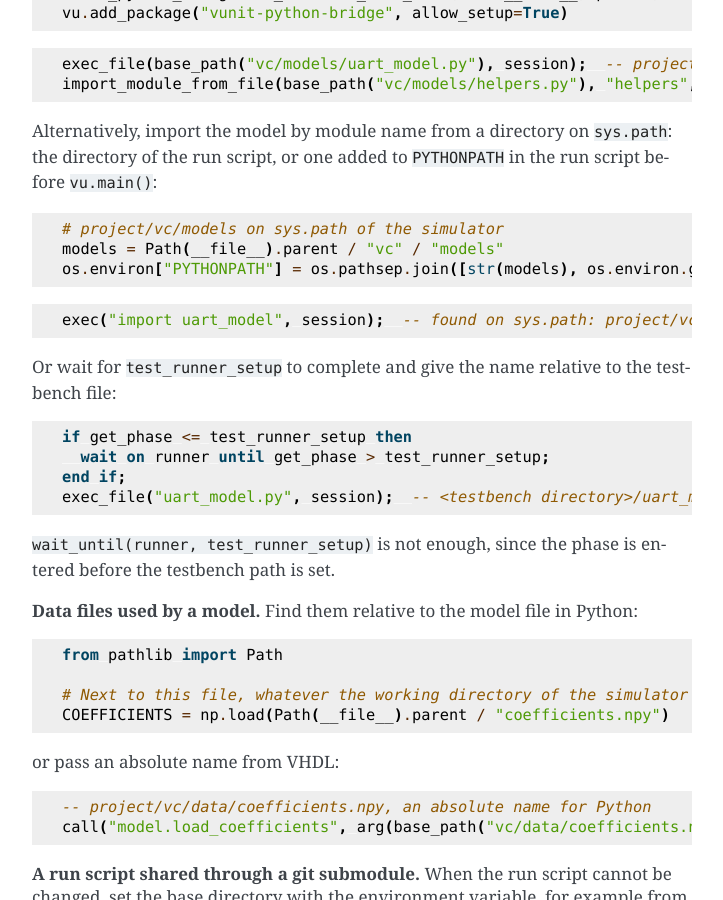
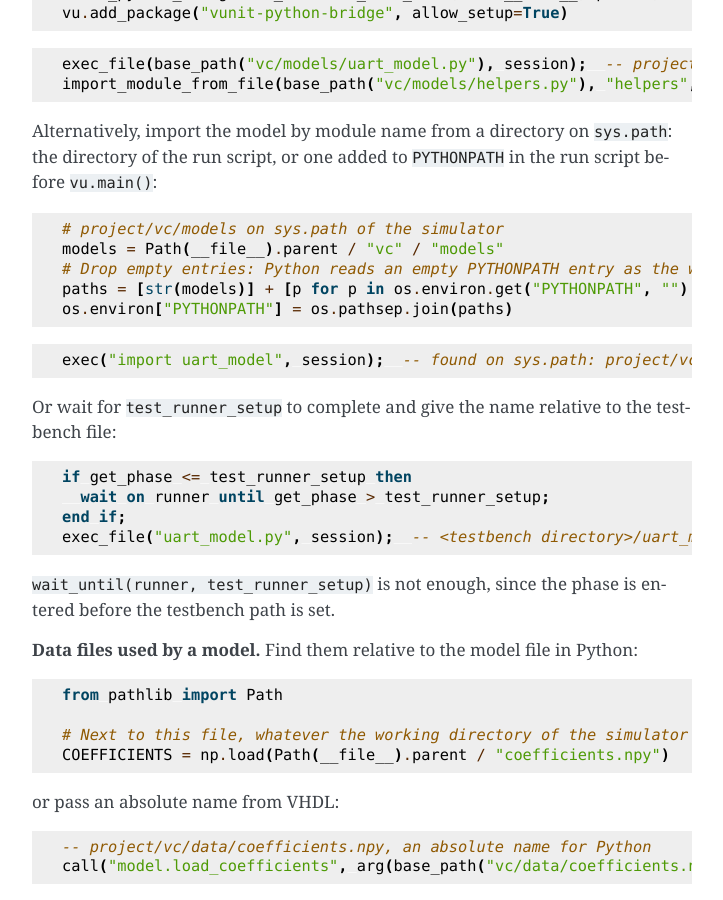
Before and after one commit to VUnit/vunit-python-bridge, a Sphinx documentation site: the page built from docs/user_guide.rst, in a window 1280 px wide and 900 px high, scrolled down 14058 px. Shown: the whole window, without its empty margins (388-1111 px from the left). Built offline with Sphinx 7.4.7, drawn with Linux system fonts in a browser that asks for light colours.

Commit message:
Keep empty entries out of PYTHONPATH in the file paths recipe
An unset PYTHONPATH gave an empty entry, which Python reads as the
working directory, the dependence the section warns about.

Co-Authored-By: Claude Opus 5.5 <noreply@anthropic.com>

```diff
--- a/docs/user_guide.rst
+++ b/docs/user_guide.rst
@@ -703,7 +703,9 @@ in the run script before ``vu.main()``:
 
     # project/vc/models on sys.path of the simulator
     models = Path(__file__).parent / "vc" / "models"
-    os.environ["PYTHONPATH"] = os.pathsep.join([str(models), os.environ.get("PYTHONPATH", "")])
+    # Drop empty entries: Python reads an empty PYTHONPATH entry as the working directory
+    paths = [str(models)] + [p for p in os.environ.get("PYTHONPATH", "").split(os.pathsep) if p]
+    os.environ["PYTHONPATH"] = os.pathsep.join(paths)
 
 .. code-block:: vhdl
 
```
